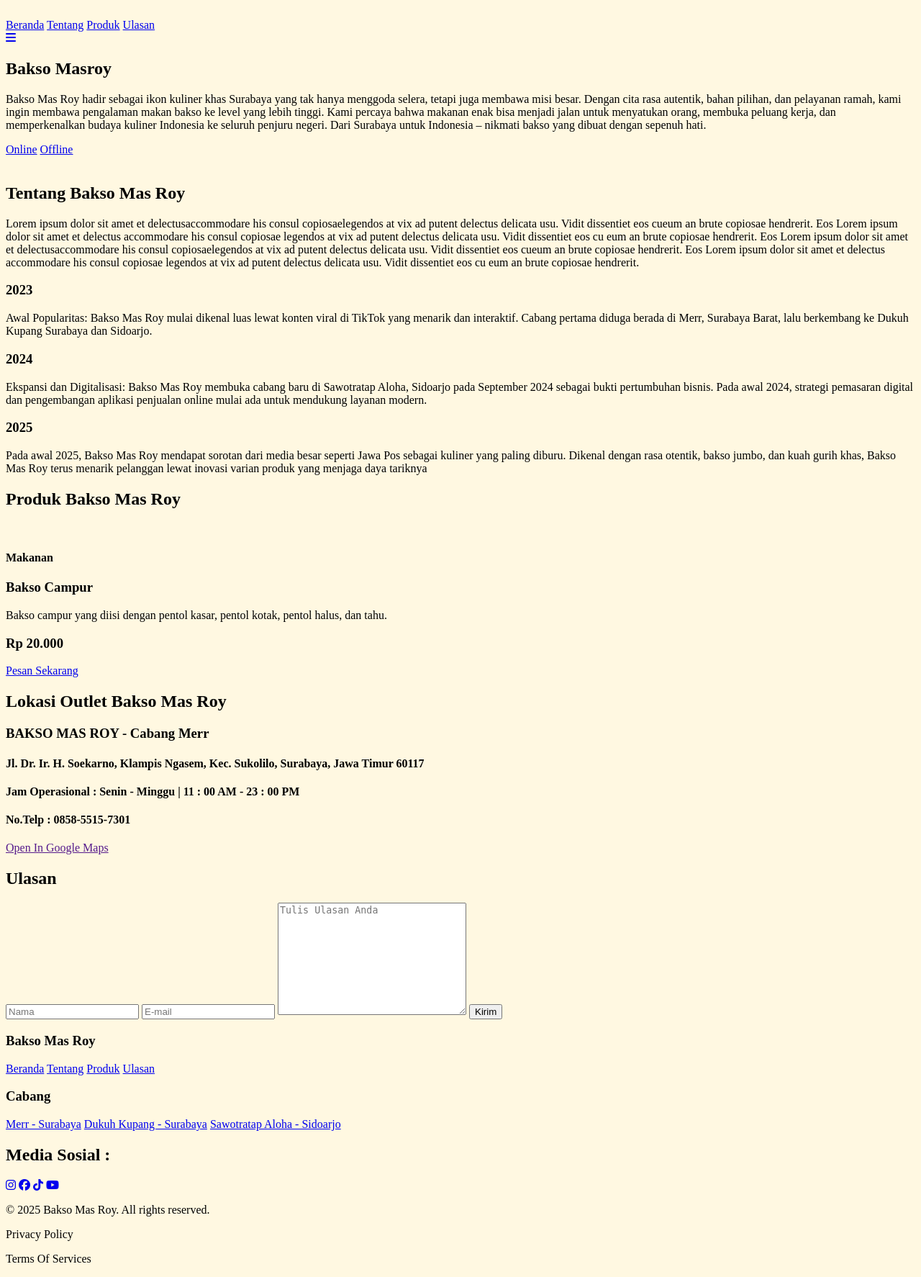
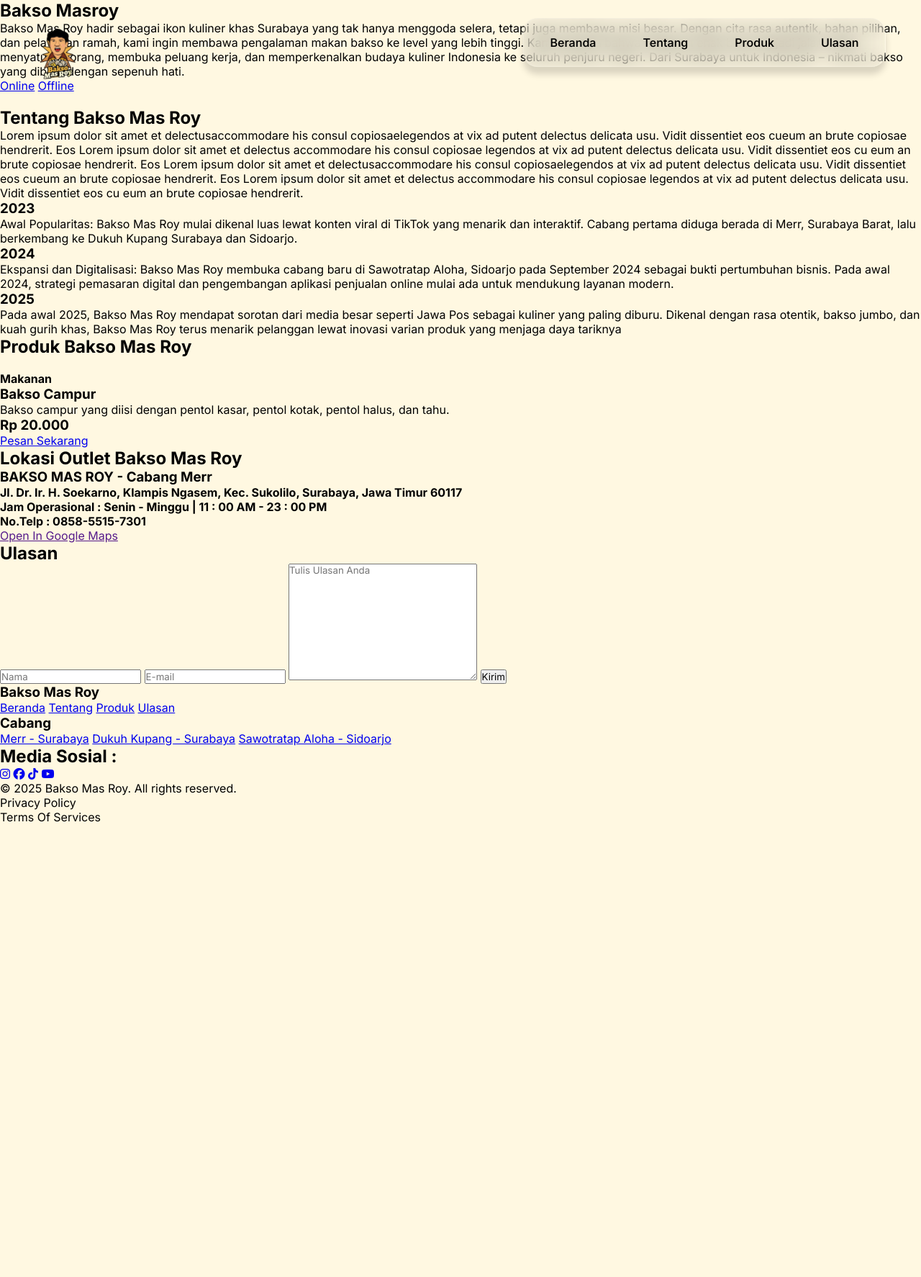
Before and after one commit to Seandjs/BaksoMasRoy---PJBL, a PHP site: page / in a window 1280 px wide. Shown: the whole page at 72% size. After the commit the page ends 1142 px from the top, so only its background shows below. Run offline with PHP 8.4, Linux system fonts and the light colour scheme.

Commit message:
Adding a navbar section

```diff
--- a/css/style.css
+++ b/css/style.css
@@ -1,5 +1,92 @@
-html {
-    margin: 0;
-    padding: 0;
-    background-color: #FFF8E1;
+@import url("https://fonts.googleapis.com/css2?family=Inter:ital,opsz,wght@0,14..32,100..900;1,14..32,100..900&display=swap");
+
+* {
+  margin: 0;
+  padding: 0;
+  box-sizing: border-box;
+  font-family: "Inter", sans-serif;
+  font-optical-sizing: auto;
+  font-style: normal;
 }
+
+:root {
+  --background: #fff8e1;
+  --primary: #fbd244;
+  --secondary: #7b341d;
+  --dark: #000000;
+  --light: #f0f0f0;
+}
+
+body {
+  background: var(--background);
+  color: var(--dark);
+}
+
+nav {
+  display: flex;
+  justify-content: space-between;
+  align-items: center;
+  padding: 25px 20px;
+  position: fixed;
+  top: 0;
+  left: 0;
+  right: 0;
+  background: none;
+  z-index: 999;
+}
+
+nav .navbar-nav {
+  display: flex;
+  gap: 33px;
+  padding-right: 20px;
+  padding-left: 20px;
+  padding-top: 15px;
+  padding-bottom: 15px;
+  margin-bottom: 38px;
+  margin-right: -45%;
+  border: 1px solid rgba(255, 255, 255, 0.153);
+  background: rgba(255, 255, 255, 0.07);
+  backdrop-filter: blur(14px);
+  -webkit-backdrop-filter: blur(14px);
+  transition: all 0.3s ease;
+  box-shadow: 0 10px 10px rgba(0, 0, 0, 0.15);
+  border-radius: 20px;
+}
+
+nav .navbar-nav a {
+  position: relative;
+  text-decoration: none;
+  color: var(--dark);
+  font-weight: 550;
+  transition: all 0.3s ease-in-out;
+  padding: 0.5rem 1rem;
+  z-index: 999;
+}
+
+nav .navbar-nav a::after {
+  content: "";
+  position: absolute;
+  left: 50%;
+  bottom: 0;
+  width: 100%;
+  height: 2.5px;
+  background: var(--secondary);
+  border-radius: 5px;
+  transform: translateX(-50%) scaleX(0);
+  transform-origin: center;
+  transition: transform 0.3s ease-in-out;
+}
+
+nav .navbar-nav a:hover::after {
+  transform: translateX(-50%) scaleX(0.5);
+}
+
+nav .navbar-extra a {
+  display: none;
+}
+
+nav .logo img {
+  width: 80px;
+  height: auto;
+  margin: 10px 20px;
+}
--- a/index.html
+++ b/index.html
@@ -4,7 +4,7 @@
     <meta charset="UTF-8" />
     <meta name="viewport" content="width=device-width, initial-scale=1.0" />
     <title>Bakso Masroy</title>
-    <link rel="stylesheet" href="style.css" />
+    <link rel="stylesheet" href="css/style.css">
     <link
       rel="stylesheet"
       href="https://cdnjs.cloudflare.com/ajax/libs/font-awesome/6.5.2/css/all.min.css"
@@ -14,7 +14,7 @@
   <body>
     <nav>
       <div class="logo">
-        <img src="" alt="" />
+        <img src="properties/baksomasr.png" alt="" />
       </div>
       <div class="navbar-nav">
         <a href="#">Beranda</a>
```
Also changed, not shown: properties/baksomasr.png (renamed from img/baksomasr.png), properties/masroy-removebg.png (renamed from img/masroy-removebg.png).
